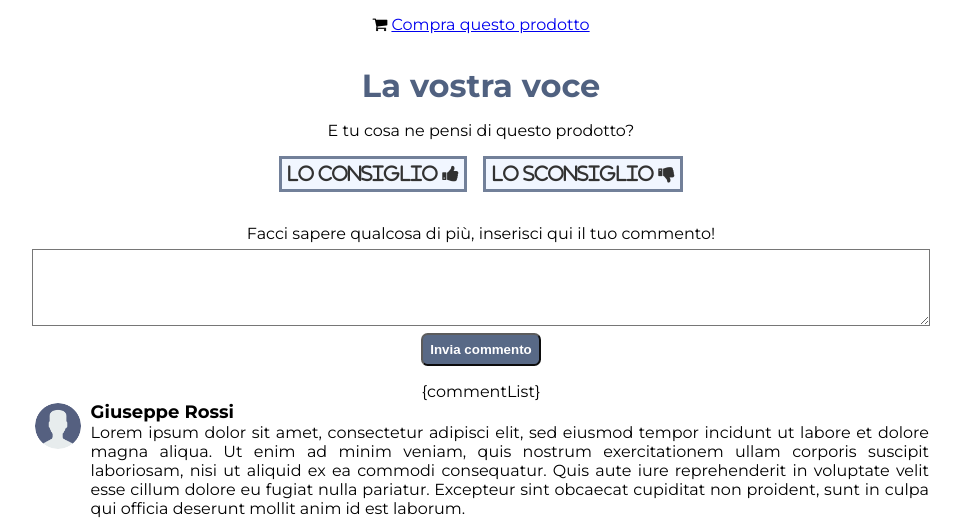
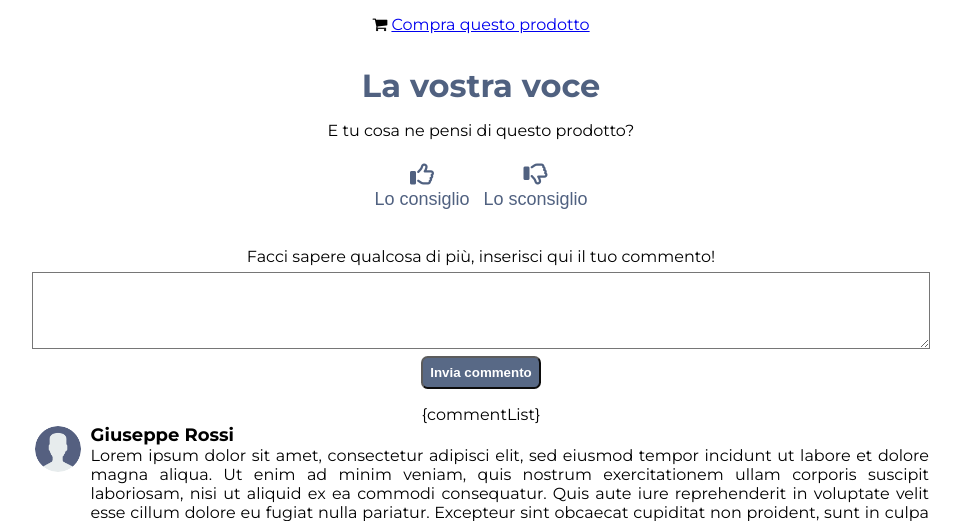
Before and after one commit to mrampazz/techweb-project, a PHP site: page /techweb-project/html/article-page.html in a window 1280 px wide. Shown: the part 533-1054 px from the top of the page, without its empty margins (159-1120 px from the left). Run offline with PHP 8.4, Linux system fonts and the light colour scheme; some libraries are stand-ins or nearby versions.

Commit message:
rivisti tasti consiglia/sconsiglia

```diff
--- a/website/src/assets/styles/style.css
+++ b/website/src/assets/styles/style.css
@@ -658,25 +658,6 @@ input:focus ~ .highlight {
   border: 2px solid white;
 }
 
-#thumbs-down,
-#thumbs-up{
-  font-family: 'FontAwesome';
-  font-size: 1.125em;
-  background-color: #eef4ff;
-  border: solid #506180;
-  padding: .3em;
-  opacity: .8;
-}
-
-#thumbs-up:hover{
-  color:green;
-  font-weight: bold;
-}
-#thumbs-down:hover {
-  color: red;
-  font-weight: bold;
-}
-
 
 @media only screen and (max-width: 700px) {
   .menu-container {
--- a/website/src/html/article-page.html
+++ b/website/src/html/article-page.html
@@ -30,28 +30,20 @@
             <h1 class="secondary-color margin-top-1" tabindex="0">La vostra voce</h1>
             <p class="margin-top-1" tabindex="0"> E tu cosa ne pensi di questo prodotto? </p>
             <div class="flex-container flex-content-center margin-top-1 margin-bottom-1">
-                <form class="flex-container" method="post" action="">
-                    <div class="vote-container margin-right-1">
-                        <input
-                        id="thumbs-up"
-                        aria-label="Consiglia questo prodotto"
-                        name="vote"
-                        type="submit"
-                        value="Lo consiglio &#xf164;"
-                        ></input>
-                    </div>
-                    <div class="vote-container">
-                        <input
-                        id="thumbs-down"
-                        aria-label="Sconsiglia questo prodotto"
-                        name="vote"
-                        type="submit"
-                        value="Lo sconsiglio &#xf165;"
-                        ></input>
-                    </div>
+                <form method="post" action="../php/add_vote.php">
+                    <button aria-label="Consiglia questo prodotto" name="vote" type="submit" value="like" class="custom-thumbs-up" tabindex="0">
+                        <i id="thumbs-up" class="far fa-thumbs-up {like-selected}"></i>
+                        <p class="font-size-0-75">Lo consiglio</p>
+                    </button>
+                    <button aria-label="Sconsiglia questo prodotto" name="vote" type="submit" value="dislike" class="custom-thumbs-down" tabindex="0">
+                        <i id="thumbs-down" class="far fa-thumbs-down {dislike-selected}"></i>
+                        <p class="font-size-0-75">Lo sconsiglio</p>
+                    </button>
+                    <input type="hidden" value="{mediaid}" name="movieID"/>
+                    <input type="hidden" value="dettaglio&amp;movieId={mediaid}" name="redirectURL"/>
                 </form>
             </div>
-            <form action="php/validate_comment.php" method="post" onsubmit="return validateComment()">
+            <form action="../php/validate_comment.php" method="post" onsubmit="return validateComment()">
                 <div id="comment-form-container">
                     <label for="comment-input" class="margin-top-1">Facci sapere qualcosa di più, inserisci qui il tuo commento!</label>
                     <textarea id="comment-input" name="comment" rows="5" cols="70" class="margin-top-0-5 secondary-bg" tabindex="0"></textarea>
```
